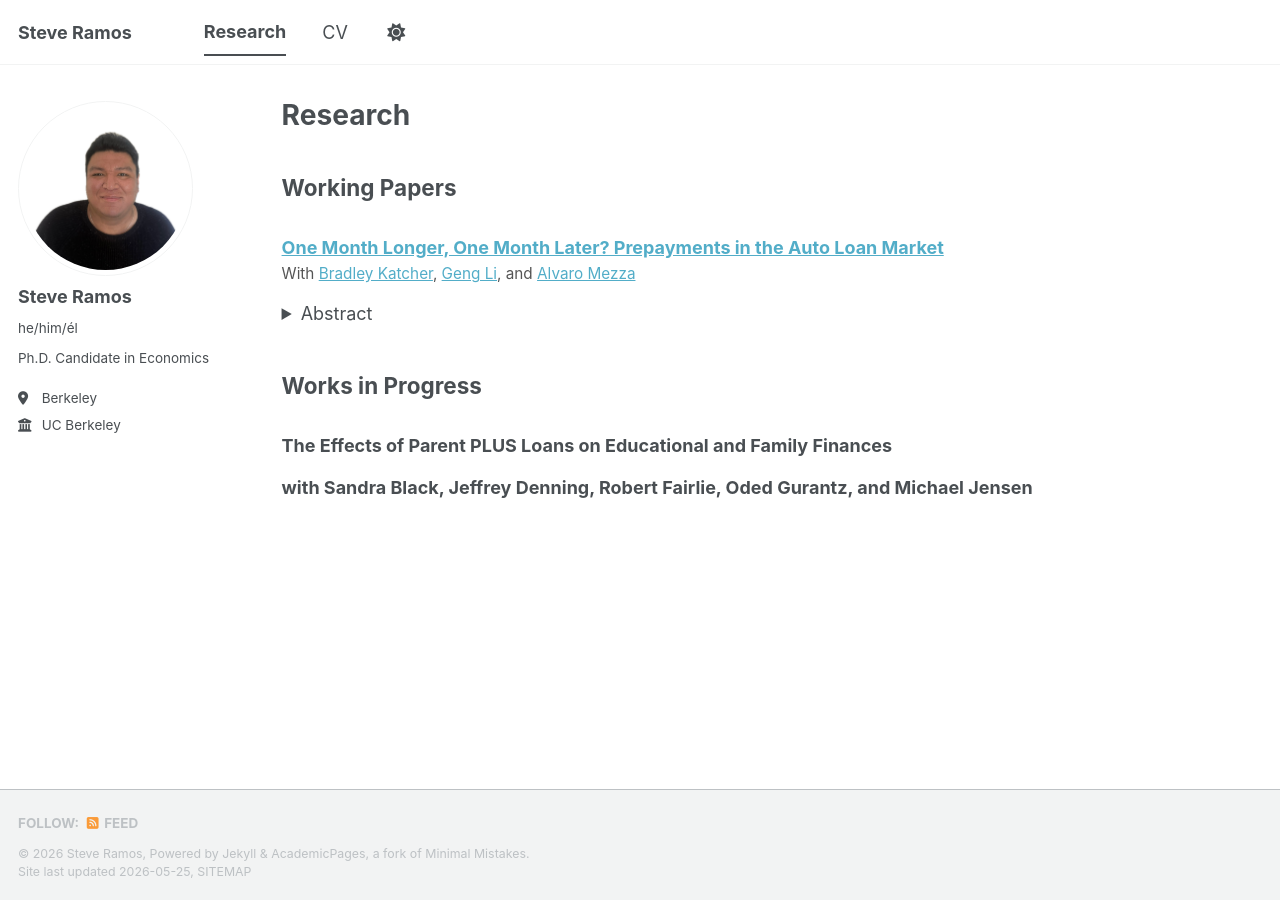
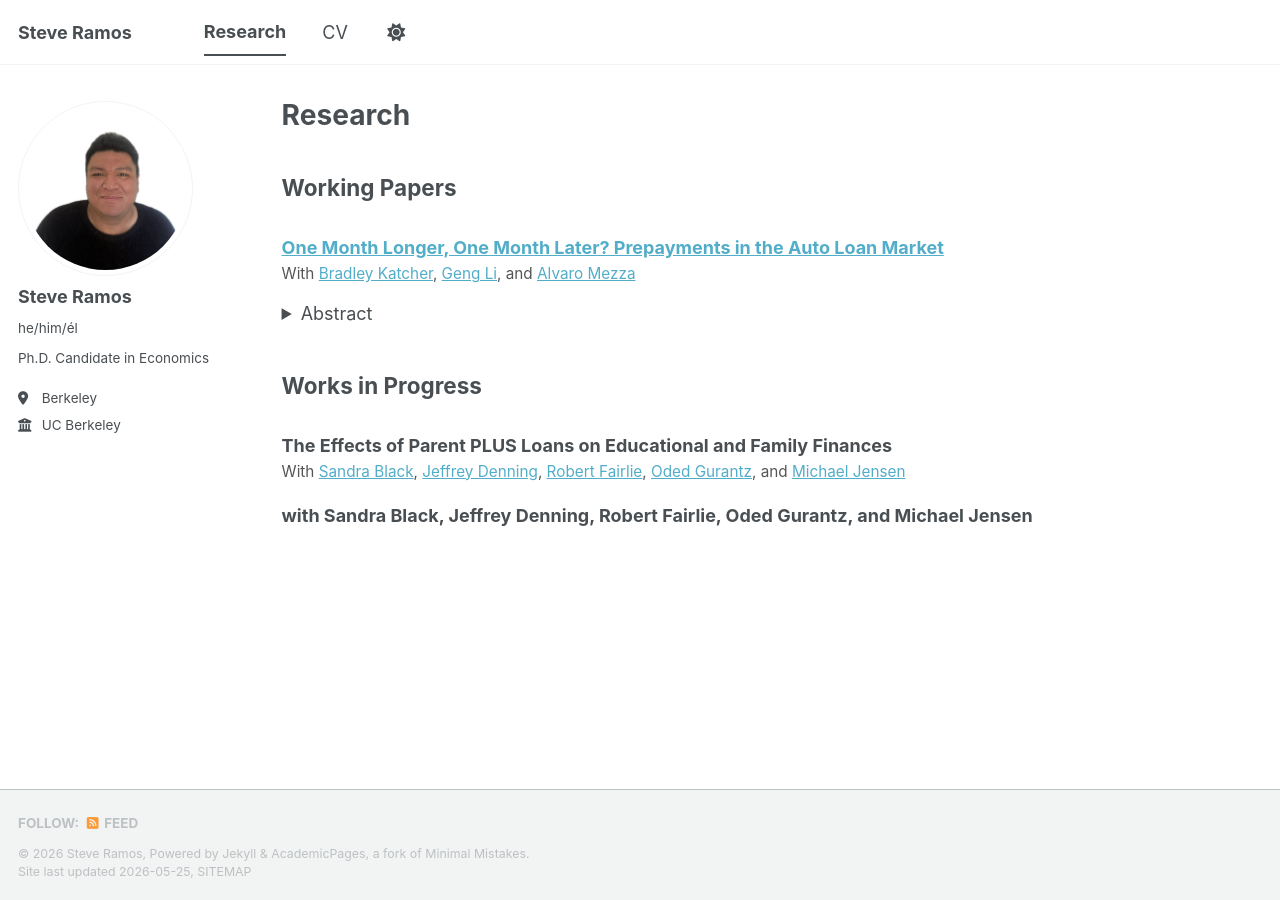
Before and after one commit to ramos-steve/ramos-steve.github.io, a Jekyll site: the page built from _pages/research.md, in a window 1280 px wide. Built offline with Jekyll 4.4.1, drawn with Linux system fonts in a browser that asks for light colours; a script bundle is joined from its source files by our own code; library files that are not in the unit come from our copies.

Commit message:
Update research.md

```diff
--- a/_pages/research.md
+++ b/_pages/research.md
@@ -34,4 +34,13 @@ choice of long-maturity loans.
 
 ## Works in Progress
 ### The Effects of Parent PLUS Loans on Educational and Family Finances
+<p class="coauthors">
+  With
+  <a href="https://www.sandraeblack.com/" target="_blank" rel="noopener">Sandra Black</a>,
+  <a href="https://jeffdenning.com/" target="_blank" rel="noopener">Jeffrey Denning</a>,
+  <a href="https://rfairlie.sites.luskin.ucla.edu/" target="_blank" rel="noopener">Robert Fairlie</a>,
+  <a href="https://sites.google.com/site/ogurantz/" target="_blank" rel="noopener">Oded Gurantz</a>,
+  and
+  <a href="https://economics.nd.edu/people/graduate-students/michael-jensen/" target="_blank" rel="noopener">Michael Jensen</a>
+</p>
 **with Sandra Black, Jeffrey Denning, Robert Fairlie, Oded Gurantz, and Michael Jensen**
```
